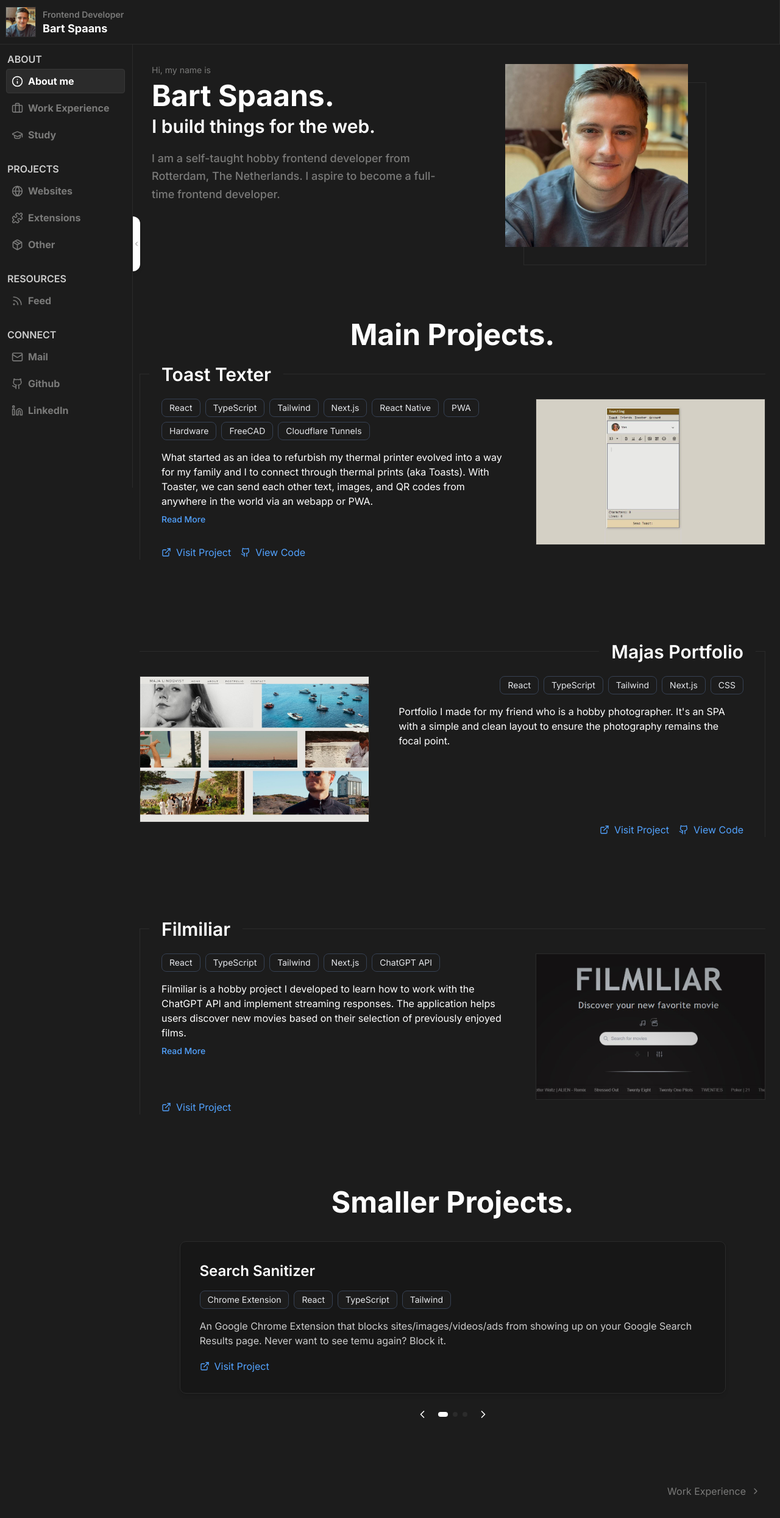
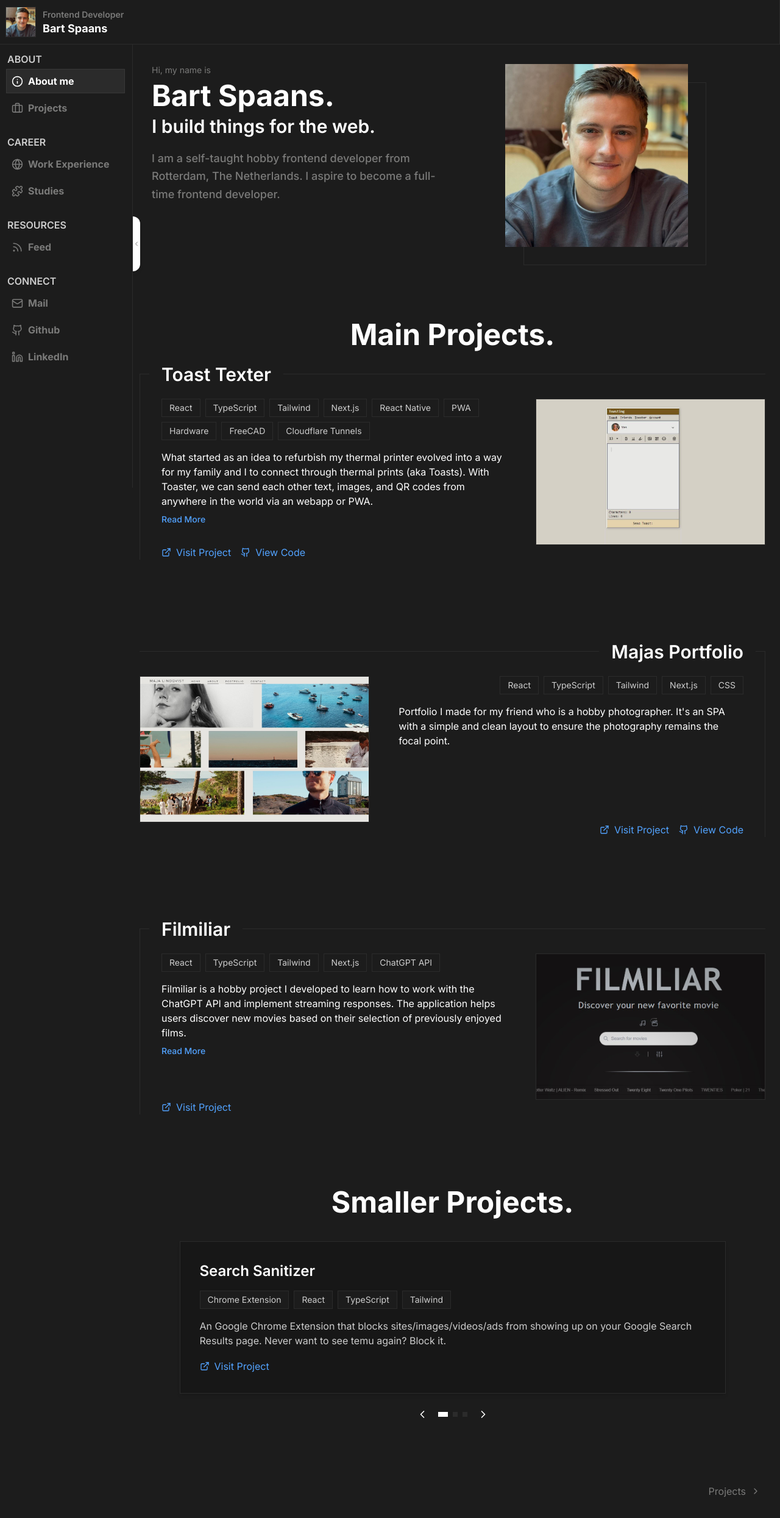
Before and after one commit to spaansba/Portfolio, a Next.js app: page /about in a window 1280 px wide. Shown: the whole page at 61% size. Built offline with nearby package versions, Linux system fonts and the light colour scheme.

Commit message:
removed rounding

```diff
--- a/src/app/_components/Navigation/NavigationItem.tsx
+++ b/src/app/_components/Navigation/NavigationItem.tsx
@@ -31,7 +31,7 @@ function NavigationItem({ page }: NaviationItemProps) {
     <li
       title={isSidebarOpen ? "" : page.name}
       onMouseDown={() => handleOnMouseDown(page)}
-      className={`p-2 font-bold h-[40px] rounded cursor-pointer flex items-center border-[1px] ${
+      className={`p-2 font-bold h-[40px] cursor-pointer flex items-center border-[1px] ${
         isSelected ? "bg-TertiaryGray border-[#383838]" : "border-transparent"
       } `}
       onMouseEnter={() => setIsHovered(true)}
--- a/src/app/about/WorkExperience/TimelinePosition.tsx
+++ b/src/app/about/WorkExperience/TimelinePosition.tsx
@@ -19,7 +19,7 @@ function TimelinePosition({ position, isLeftAlign }: TimelinePositionProps) {
         <div
           className={`${
             isLeftAlign ? "left-[-5px]" : "right-[-5px]"
-          } mb-3 px-2 py-2 rounded-md inline-flex h-6 w-36 translate-y-0.5 items-center justify-center text-xs font-semibold uppercase sm:absolute sm:mb-0 bg-black text-white`}
+          } mb-3 px-2 py-2  inline-flex h-6 w-36 translate-y-0.5 items-center justify-center text-xs font-semibold uppercase sm:absolute sm:mb-0 bg-black text-white`}
         >
           {position.startYear} - {position.endYear}
         </div>
--- a/src/app/about/projects/SmallProjects/SmallProjectList.tsx
+++ b/src/app/about/projects/SmallProjects/SmallProjectList.tsx
@@ -41,7 +41,7 @@ function SmallProjectList() {
             whileTap={{ cursor: "grabbing" }}
           >
             <div
-              className="bg-PrimaryGray border border-TertiaryGray rounded-lg p-6 md:p-8 shadow-md cursor-grab h-full"
+              className="bg-PrimaryGray border border-TertiaryGray p-6 md:p-8 shadow-md cursor-grab h-full"
               style={{
                 display: "flex",
                 flexDirection: "column",
--- a/src/app/about/projects/SmallProjects/SmallProjectNavigation.tsx
+++ b/src/app/about/projects/SmallProjects/SmallProjectNavigation.tsx
@@ -41,7 +41,7 @@ function SmallProjectNavigation({
             <button
               key={index}
               onClick={() => goToProject(index)}
-              className={`w-2 h-2 rounded-full transition-all ${
+              className={`w-2 h-2  transition-all ${
                 activeIndex === index
                   ? "bg-white w-4"
                   : "bg-TertiaryGray hover:bg-white hover:opacity-30"
--- a/src/app/about/projects/TechnologyBadge.tsx
+++ b/src/app/about/projects/TechnologyBadge.tsx
@@ -6,7 +6,7 @@ type TechnologyBadgeProps = {
 
 function TechnologyBadge({ name }: TechnologyBadgeProps) {
   return (
-    <div className="px-2 py-1 md:px-3 md:py-1 bg-SecondaryGray rounded-md text-xs md:text-sm text-gray-200 border border-gray-700">
+    <div className="px-2 py-1 md:px-3 md:py-1 bg-SecondaryGray  text-xs md:text-sm text-TextGrayWhite border border-TertiaryGray">
       {name}
     </div>
   )
--- a/src/data/NavigationData.ts
+++ b/src/data/NavigationData.ts
@@ -1,15 +1,4 @@
-import {
-  Briefcase,
-  Github,
-  Globe,
-  GraduationCap,
-  Info,
-  Linkedin,
-  Mail,
-  Package,
-  PuzzleIcon,
-  Rss,
-} from "lucide-react"
+import { Briefcase, Github, Globe, Info, Linkedin, Mail, PuzzleIcon, Rss } from "lucide-react"
 import type { NavigationPageItem } from "../../types/NavigationListItem"
 import { redirect } from "next/navigation"
 
@@ -24,45 +13,29 @@ export const aboutList: NavigationPageItem[] = [
   },
   {
     id: "about-20",
-    name: "Work Experience",
+    name: "Projects",
     icon: Briefcase,
-    onMouseDown: () => {
-      redirect("/about")
-    },
-  },
-  {
-    id: "about-30",
-    name: "Study",
-    icon: GraduationCap,
     onMouseDown: () => {
       redirect("/about")
     },
   },
 ]
 
-export const projectList: NavigationPageItem[] = [
+export const careerList: NavigationPageItem[] = [
   {
-    id: "project-10",
-    name: "Websites",
+    id: "career-10",
+    name: "Work Experience",
     icon: Globe,
     onMouseDown: () => {
-      redirect("/projects")
+      redirect("/career")
     },
   },
   {
-    id: "project-20",
-    name: "Extensions",
+    id: "career-20",
+    name: "Studies",
     icon: PuzzleIcon,
     onMouseDown: () => {
-      redirect("/projects")
-    },
-  },
-  {
-    id: "project-30",
-    name: "Other",
-    icon: Package,
-    onMouseDown: () => {
-      redirect("/projects")
+      redirect("/career")
     },
   },
 ]
--- a/src/stores/NavigationListStore.ts
+++ b/src/stores/NavigationListStore.ts
@@ -1,5 +1,5 @@
 import { create } from "zustand"
-import { aboutList, connectList, projectList, resourcesList } from "../data/NavigationData"
+import { aboutList, careerList, connectList, resourcesList } from "../data/NavigationData"
 import type { NavigationPageItem } from "../../types/NavigationListItem"
 
 type NavigationListActions = {
@@ -18,7 +18,7 @@ type NavigationListStore = {
 
 type NavigationList = {
   about: NavigationPageItem[]
-  projects: NavigationPageItem[]
+  career: NavigationPageItem[]
   resources: NavigationPageItem[]
   connect: NavigationPageItem[]
 }
@@ -27,7 +27,7 @@ const useNavigationListStore = create<NavigationListStore>((set, get) => ({
   name: "navigation-list-store",
   pages: {
     about: aboutList,
-    projects: projectList,
+    career: careerList,
     resources: resourcesList,
     connect: connectList,
   },
```
